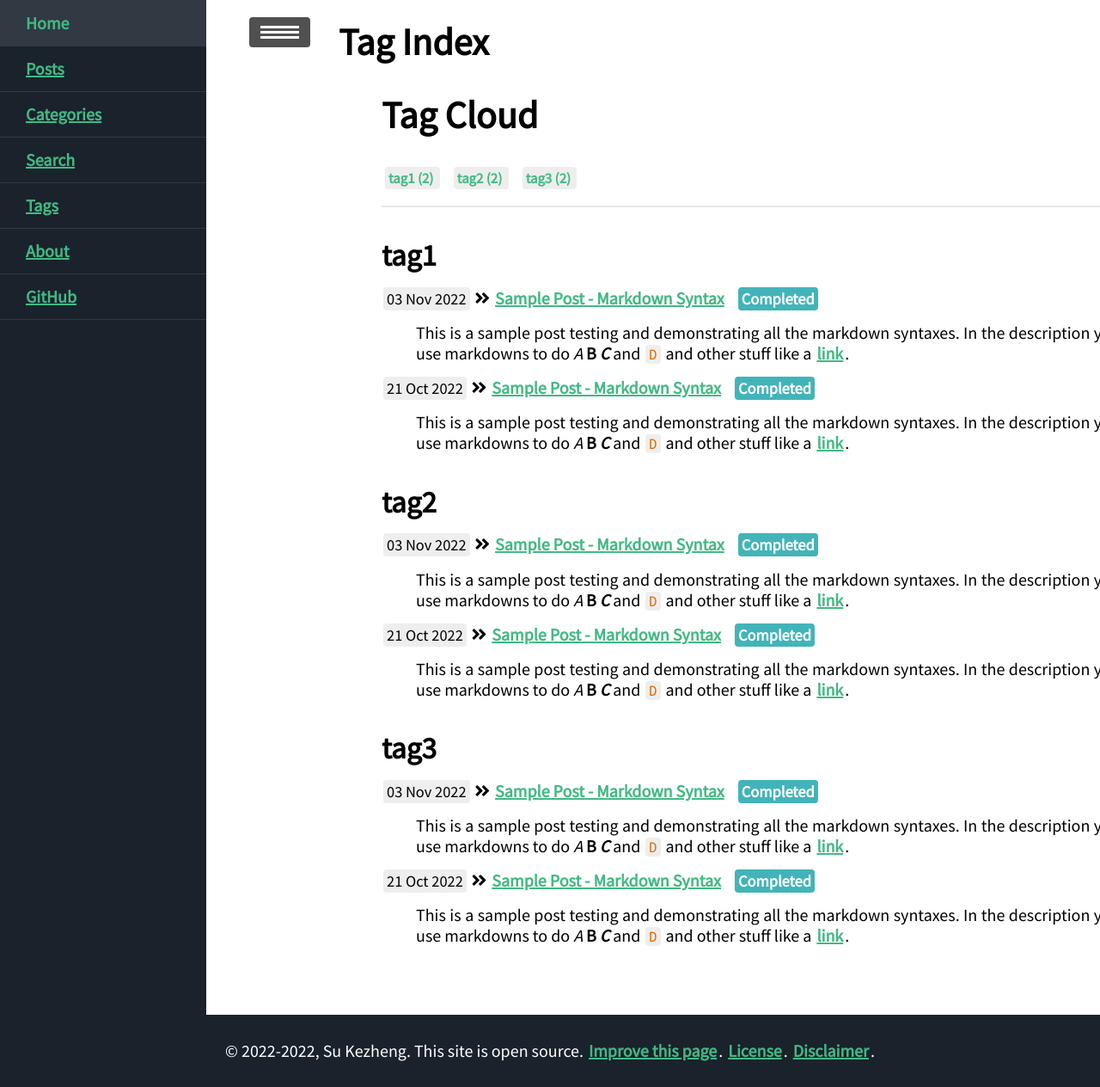
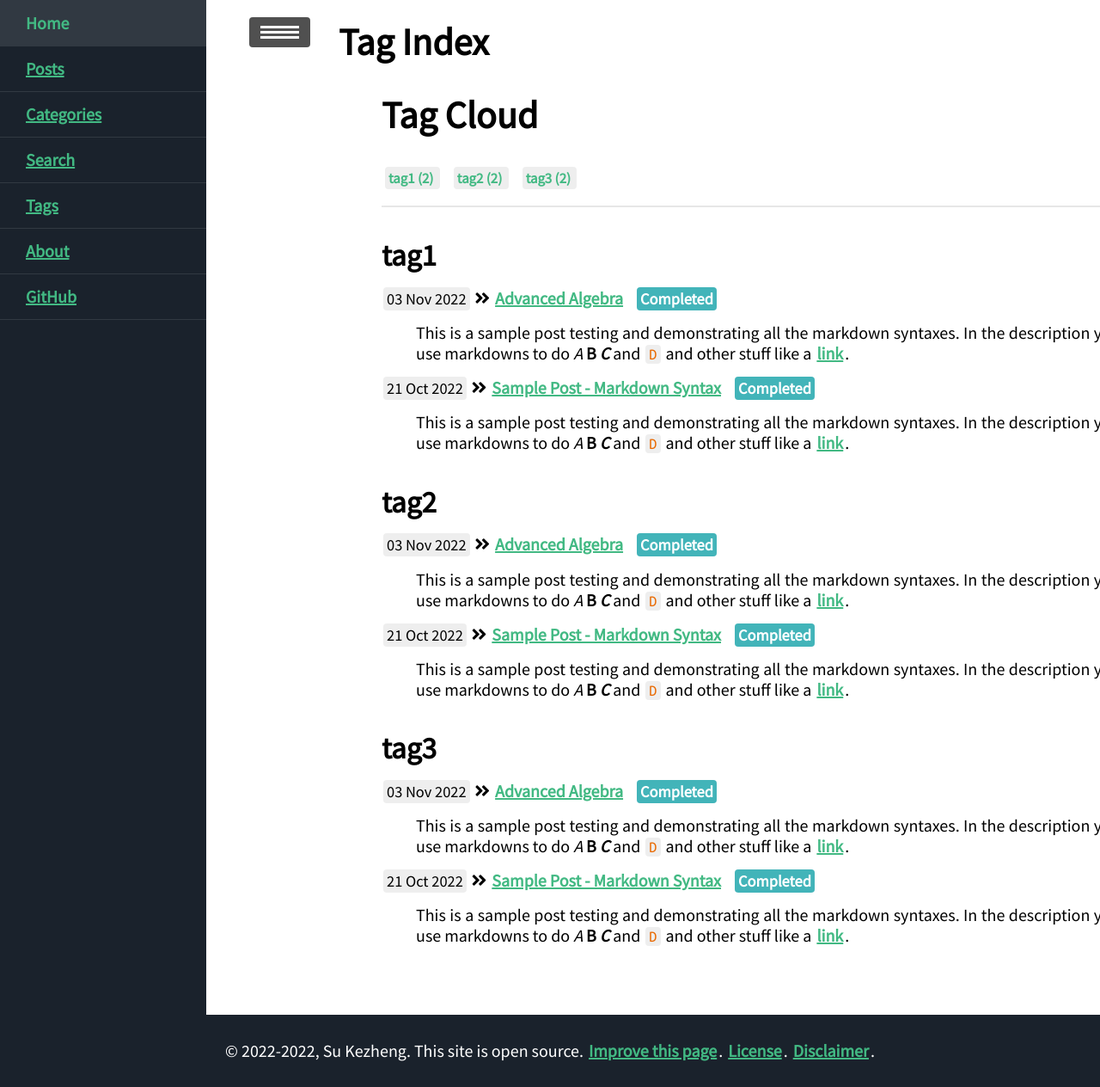
Before and after one commit to ssskz/ssskz.github.io, a Jekyll site: the page built from blog/tags.html, in a window 1280 px wide and 1264 px high. Shown: the whole window at 86% size. Built offline with Jekyll 4.4.1, drawn with Linux system fonts in a browser that asks for light colours; nearby versions of some CDN libraries.

Commit message:
Update 2022-11-3-Advanced-Algebra.md

```diff
--- a/_posts/2022-11-3-Advanced-Algebra.md
+++ b/_posts/2022-11-3-Advanced-Algebra.md
@@ -1,7 +1,7 @@
 ---
-title: Sample Post - Markdown Syntax
+title: Advanced Algebra
 commentable: flase
-Edit: 2018-11-14
+Edit: 2022-11-3
 mathjax: true
 mermaid: true
 tags: tag1 tag2 tag3
```
